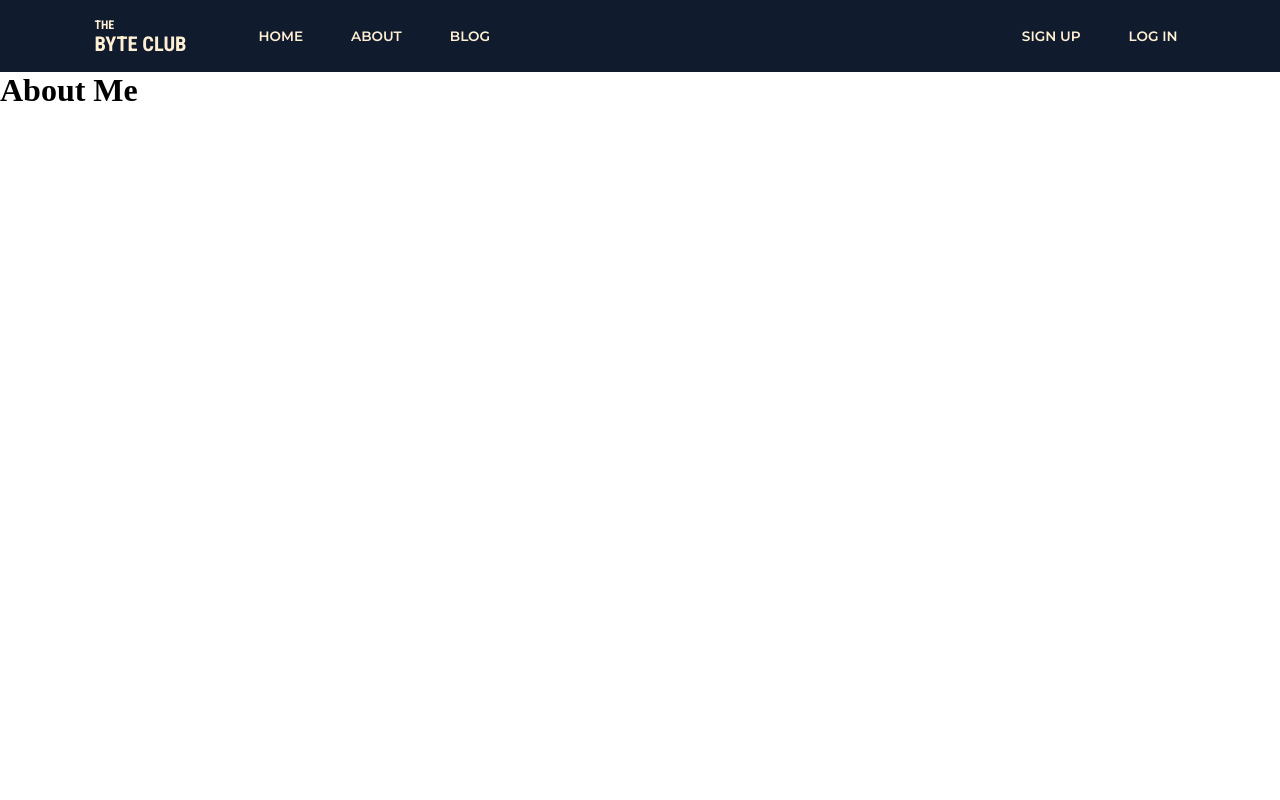
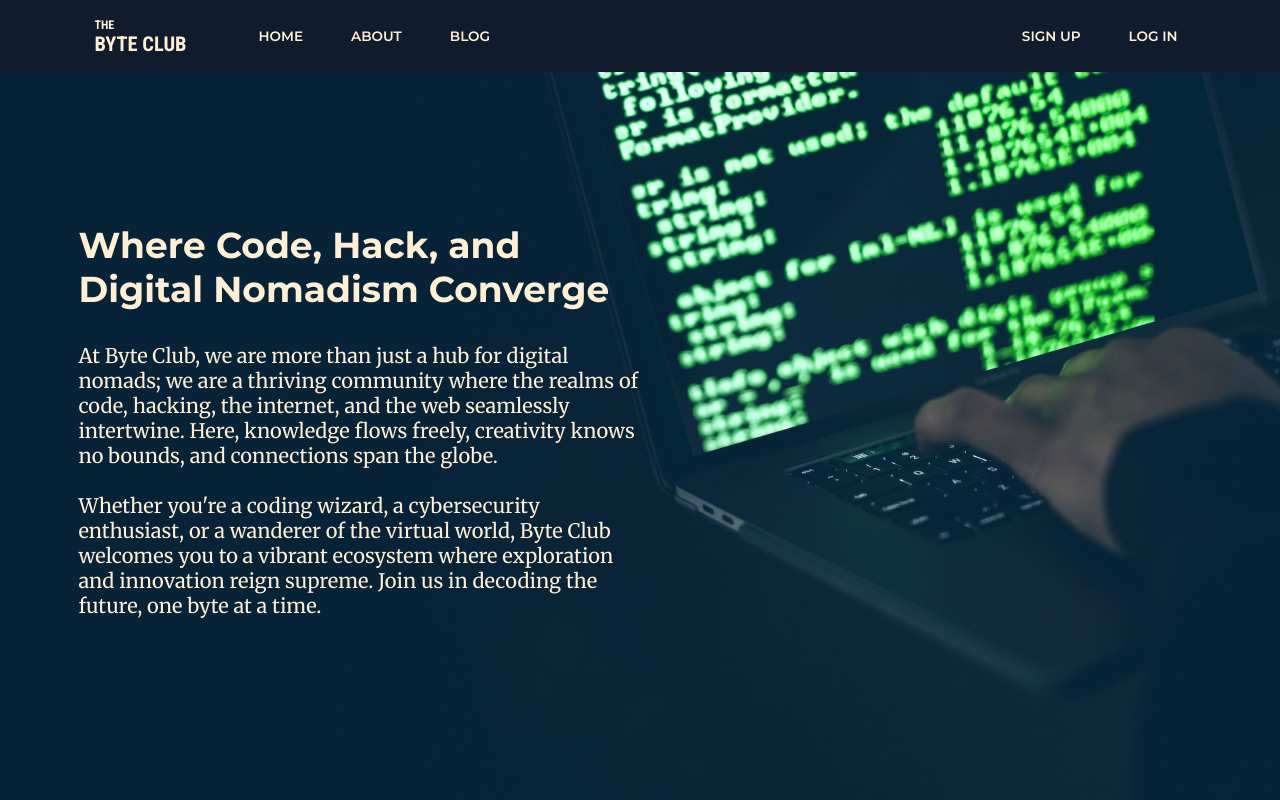
Before and after one commit to s4rmier/fsdi112-113-blog, a Django app: page /about/ in a window 1280 px wide. Run offline with Django 4.2, Linux system fonts and the light colour scheme; some libraries are stand-ins or nearby versions.

Commit message:
about page -ok

```diff
--- a/static/css/base.css
+++ b/static/css/base.css
@@ -157,6 +157,20 @@
     margin: 2rem 0rem;
     font-size: 1.25rem;
   }
+  main#about-page {
+    background-image: url(/static/img/about-hero.jpg);
+    min-height: calc(100vh - 72px);
+    background-size: cover;
+    width: 100%;
+    background-attachment: fixed;
+  }
+  main#about-page div.hero-headline {
+    width: 50%;
+  }
+  main#about-page div.hero-headline p {
+    margin: 2rem 0rem;
+    font-size: 1.25rem;
+  }
   main#list-page {
     background-image: url(/static/img/posts-hero.jpg);
     min-height: calc(100vh - 72px);
--- a/static/css/base.scss
+++ b/static/css/base.scss
@@ -184,6 +184,21 @@
         }
     }
 
+    main#about-page {
+        background-image: url(/static/img/about-hero.jpg);
+        min-height: calc(100vh - 72px);
+        background-size: cover;
+        width: 100%;
+        background-attachment: fixed;
+        div.hero-headline {
+            width: 50%;
+            p {
+                margin: 2rem 0rem;
+                font-size: 1.25rem;
+            }
+        }
+    }
+
     main#list-page{
         background-image: url(/static/img/posts-hero.jpg);
         min-height: calc(100vh - 72px);
@@ -211,12 +226,15 @@
                 margin: 1rem;
                 figure {
                     width: 400px;
-                    background-color: rgba($color: #101b2e, $alpha: 0.5);
-                    backdrop-filter: blur(20px);
+                    background-color: rgba($color: #101b2e, $alpha: 0.15);
+                    backdrop-filter: blur(14px);
+                    border-radius: 10px;
                     img {
                         width: 100%;
                         object-fit: cover;
                         height: 300px;
+                        filter: grayscale(0.8);
+                        border-radius: 10px;
                     }
                     figcaption {
                         color: var(--color-light-main);
@@ -263,16 +281,17 @@
         div.post-control {
             position: fixed;
             top: 10rem;
-            right: 6rem;
-            padding: .75rem;
+            right: 5rem;
+            padding: .5rem;
             border-radius: 10px;
             background-color: var(--color-light-main);
             opacity: .15;
             i {
+                text-align: center;
                 cursor: pointer;
                 color: var(--color-dark-submain);
                 font-size: 1.25rem;
-                margin: 0rem .5rem;
+                margin: .5rem 0.75rem;
             }
         }
 
@@ -283,6 +302,14 @@
         article {
             width: 75%;
             margin: 2rem;
+
+            img {
+                width: 100%;
+                object-fit: cover;
+                height: 360px;
+                border-radius: 10px;
+                filter: grayscale(0.8);
+            }
 
             h1 {
                 margin: 2rem 0rem 0.5rem;
--- a/templates/pages/about.html
+++ b/templates/pages/about.html
@@ -3,5 +3,12 @@
 {% block title %}Blog | About{% endblock title %}
 
 {% block content %}
-<h1>About Me</h1>
+<main id="about-page" class="flex-col justify">
+    <section class="container">
+        <div class="hero-headline flex-col justify">
+            <h1>Where Code, Hack, and Digital Nomadism Converge</h1>
+            <p>At Byte Club, we are more than just a hub for digital nomads; we are a thriving community where the realms of code, hacking, the internet, and the web seamlessly intertwine. Here, knowledge flows freely, creativity knows no bounds, and connections span the globe. <br><br> Whether you're a coding wizard, a cybersecurity enthusiast, or a wanderer of the virtual world, Byte Club welcomes you to a vibrant ecosystem where exploration and innovation reign supreme. Join us in decoding the future, one byte at a time.</p>
+        </div>
+    </section>
+</main>
 {% endblock content %}
--- a/templates/pages/home.html
+++ b/templates/pages/home.html
@@ -7,7 +7,7 @@
     <section class="container">
         <div class="hero-headline flex-col justify">
             <h1>Unlock the Digital World with Cutting-Edge Code:</h1>
-            <p>Stay at the forefront of technology trends and coding innovations. Explore in-depth tutorials and insightful articles designed to fuel your tech passion.</p>
+            <p>Stay at the forefront of technology trends and coding innovations. Explore in-depth tutorials, insightful articles, and connect with a global community. <br><br>Our mission is to fuel your tech passion, empower your digital journey, and inspire endless possibilities in the ever-evolving tech landscape. Join us in this exciting adventure, where innovation knows no bounds, and the future is yours to create.</p>
         </div>
       <button class="button flex-row align" onclick="window.location.href = '{% url 'list' %}'">
         <i class="fa-solid fa-arrow-up-right-from-square"></i>Explore
```
Also changed, not shown: other parts of static/css/base.css (+18 -6 lines), templates/posts/detail.html (+5 -2 lines), db.sqlite3, static/img/about-hero.jpg (added), 1 other file.
